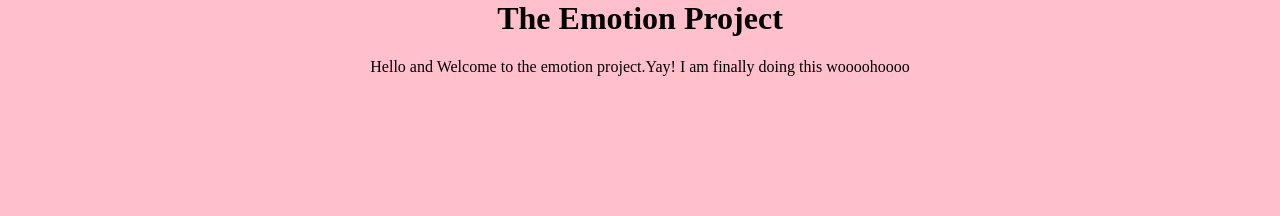
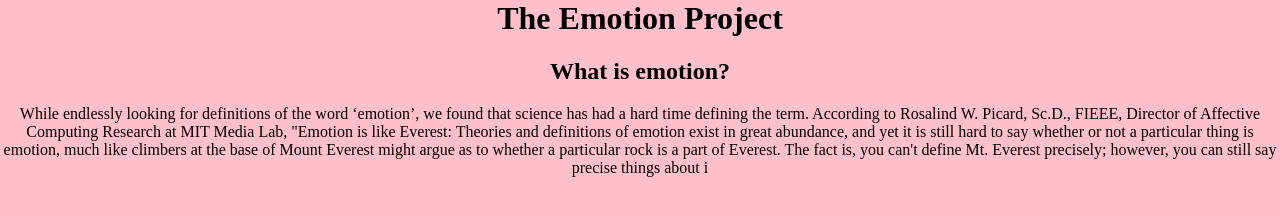
Before and after one commit to aparameter/emotio, a plain HTML site: page index.html in a window 1280 px wide. Drawn offline with Linux system fonts and the light colour scheme.

Commit message:
Update index.html

```diff
--- a/index.html
+++ b/index.html
@@ -7,7 +7,17 @@
 </head>
 <body>
     <h1>The Emotion Project</h1>
-     <p>Hello and Welcome to the emotion project.Yay! I am finally doing this woooohoooo</p>
+    <h2>What is emotion?</h2>
+<p1>While endlessly looking for definitions of the word ‘emotion’, we
+found that science has had a hard time defining the term.</p1>
+<p2>According to Rosalind W. Picard, Sc.D., FIEEE, Director of Affective
+Computing Research at MIT Media Lab, "Emotion is like Everest:
+Theories and definitions of emotion exist in great abundance, and
+yet it is still hard to say whether or not a particular thing is emotion,
+much like climbers at the base of Mount Everest might argue as to
+whether a particular rock is a part of Everest. The fact is, you can't
+define Mt. Everest precisely; however, you can still say precise things
+about i</p2>
     <a href = "/contact.html"></a>
 </body>
 </html>
```
